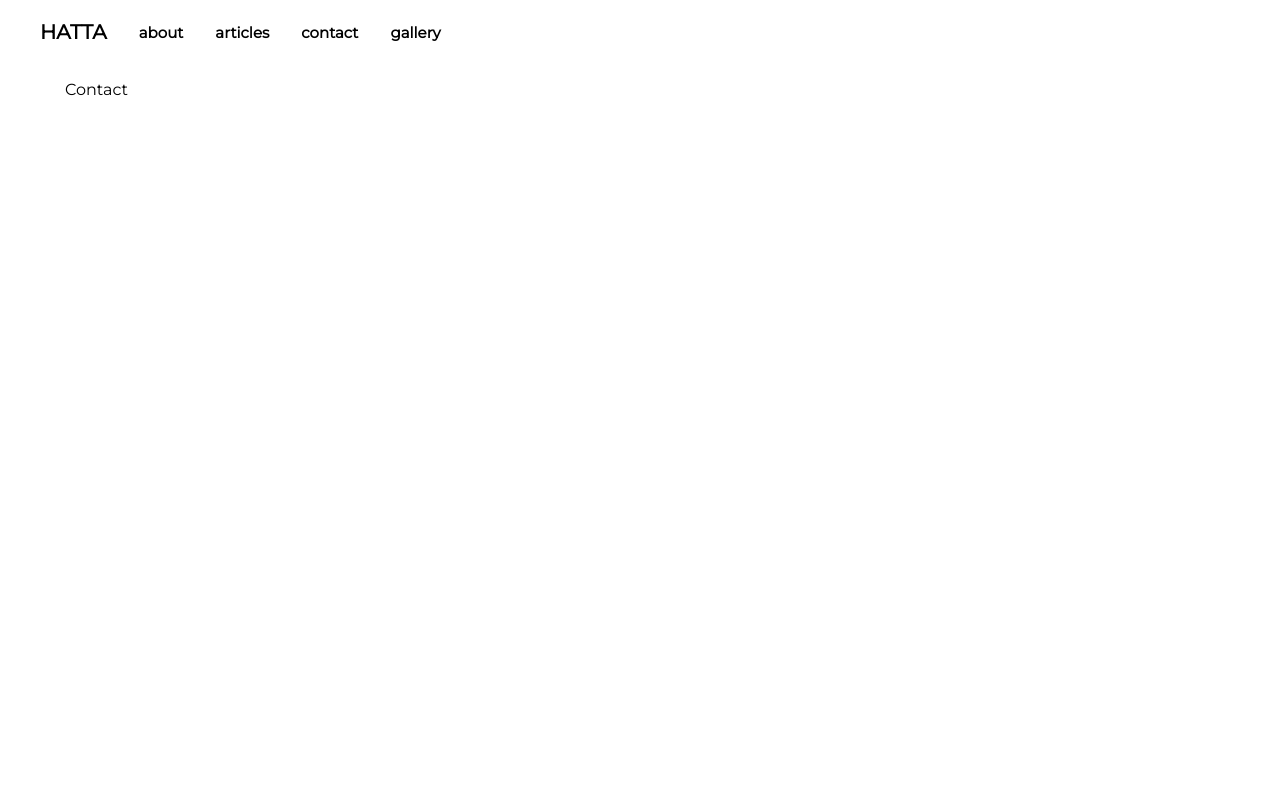
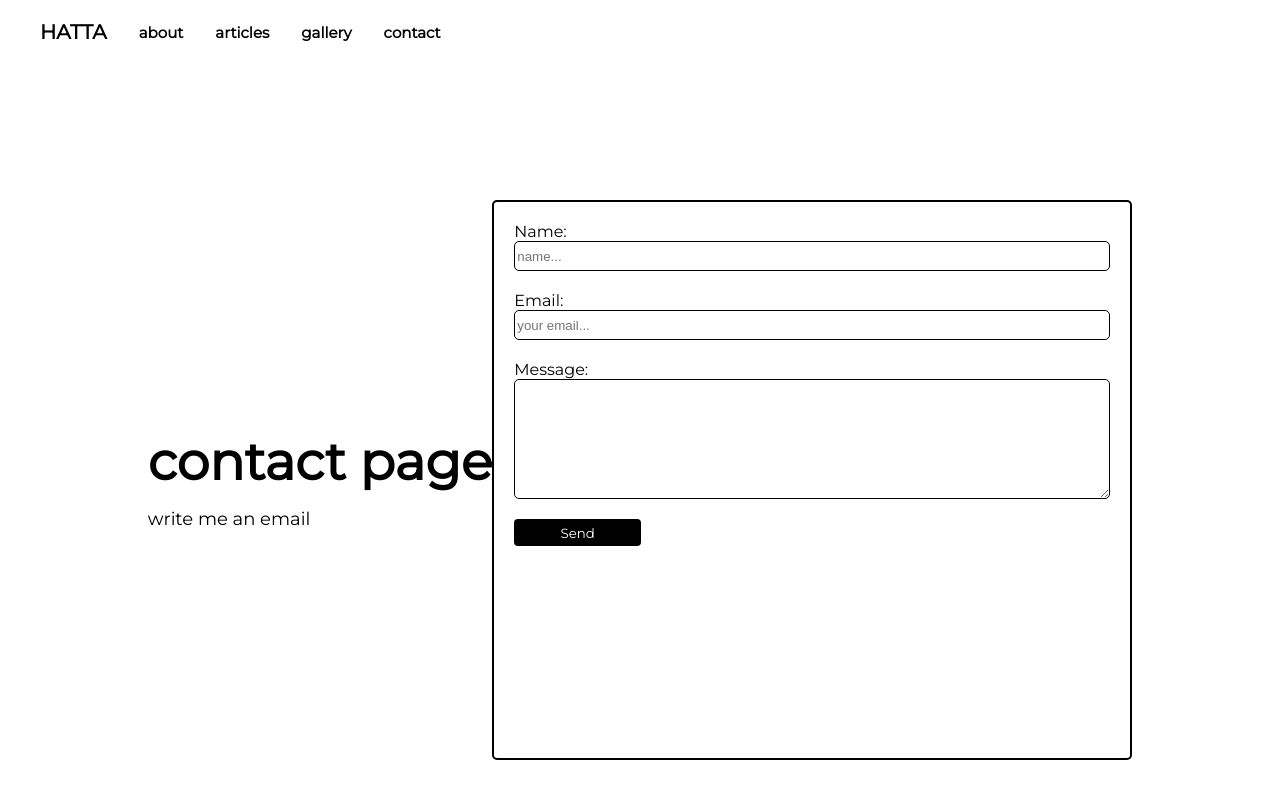
Before and after one commit to DawidRynkal/gatsbyPage, a Gatsby site: page /contact in a window 1280 px wide. Built offline with nearby package versions, Linux system fonts and the light colour scheme; Gatsby itself is replaced by a stand-in of ours.

Commit message:
Contact form with Formik

```diff
--- a/package.json
+++ b/package.json
@@ -9,6 +9,7 @@
     "@mdx-js/react": "^1.6.19",
     "babel-plugin-styled-components": "^1.11.1",
     "dotenv": "^8.2.0",
+    "formik": "^2.2.5",
     "gatsby": "^2.25.1",
     "gatsby-image": "^2.4.21",
     "gatsby-plugin-config": "^1.0.7",
--- a/src/components/Navigation/Navigation.js
+++ b/src/components/Navigation/Navigation.js
@@ -49,10 +49,10 @@ const Navigation = () => (
         <Link to="/articles">articles</Link>
         </NavigationListItem>
         <NavigationListItem>
-        <Link to="/contact">contact</Link>
+        <Link to="/gallery">gallery</Link>
         </NavigationListItem>
         <NavigationListItem>
-        <Link to="/gallery">gallery</Link>
+        <Link to="/contact">contact</Link>
         </NavigationListItem>
     </NavigationList>
 </NavigationWrapper>
--- a/src/pages/contact.js
+++ b/src/pages/contact.js
@@ -1,8 +1,108 @@
 import React from 'react';
+import styled from 'styled-components';
+import PageInfo from '../components/PageInfo/PageInfo';
+import Button from '../components/Button/Button'
+import { Formik, Form, Field } from 'formik';
+
+const WrapperPage = styled.div`
+height: 100vh;
+width: 100%;
+
+display: flex;
+align-items: center ;
+justify-content: center ;
+`;
+
+const ContactWrapper = styled.div`
+background-color: white;
+border: 2px solid black;
+border-radius: 5px;
+height: 70vh;
+width: 50vw;
+display:flex;
+align-items: center ;
+justify-content: center ;
+input {
+
+}
+`;
+
+const StyledForm = styled(Form)`
+width: 100%;
+height: 100%;
+`;
+
+const FieldWrapper = styled.div`
+display: flex;
+margin: 20px;
+flex-direction: column;
+`;
+
+const StyledNameField = styled(Field)`
+height: 30px;
+border: 1px solid black;
+border-radius: 5px;
+
+::placeholder {
+    margin: 10px;
+}
+`;
+
+const StyledMessageField = styled(Field)`
+height: 120px;
+border: 1px solid black;
+border-radius: 5px;
+
+textarea {
+        outline: none;
+    }
+`;
 
 
+
+const pageData = {
+    title: 'contact page',
+    description: 'write me an email'
+}
+
 const ContactPage = () => (
-    <div>Contact</div>
+    <WrapperPage>
+        <PageInfo title={pageData.title} description={pageData.description} />
+<ContactWrapper>
+<Formik
+    initialValues={{
+      name: '',
+      email: '',
+      message: '',
+    }}
+    onSubmit={(values, actions) => {
+      alert(JSON.stringify(values, null, 2));
+      actions.setSubmitting(false);
+    }}
+  >
+  {() => (
+    <StyledForm>
+        <FieldWrapper>
+      <label htmlFor="name" >Name: </label>
+      <StyledNameField name="name" placeholder="name..."/>
+      </FieldWrapper>
+      <FieldWrapper>
+      <label htmlFor="email" >Email: </label>
+      <StyledNameField name="email" placeholder="your email..." />
+      </FieldWrapper>
+      <FieldWrapper>
+      <label htmlFor="message">Message: </label>
+      <StyledMessageField name="message" component="textarea"/>
+      </FieldWrapper>
+      <FieldWrapper>
+      <Button type="submit">Send</Button>
+      </FieldWrapper>
+    </StyledForm>
+  )}
+  </Formik>
+</ContactWrapper>
+    </WrapperPage>
+
 )
 
 export default ContactPage;
```
Also changed, not shown: 1 other file.
